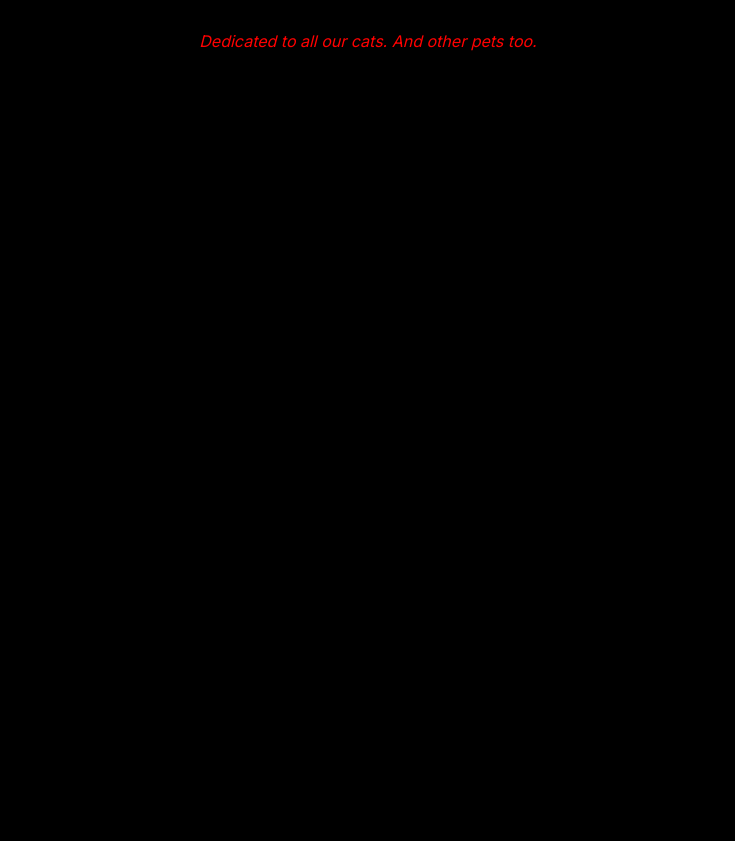
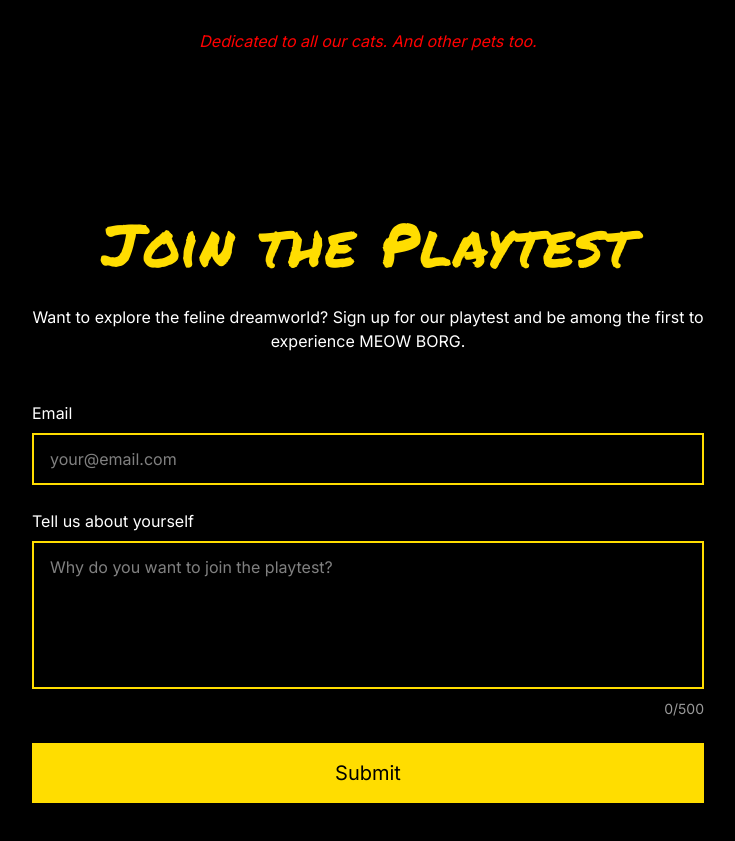
Before and after one commit to Kikimor-rec/meowborg, a Next.js app: page / in a window 1280 px wide. Shown: the part 1680-2521 px from the top of the page, without its empty margins (272-1007 px from the left). Before the commit the page ends 1813 px from the top, so only its background shows below. Built offline with nearby package versions, Linux system fonts and the light colour scheme.

Commit message:
feat: add playtest form UI with client-side validation

```diff
--- a/app/page.tsx
+++ b/app/page.tsx
@@ -1,11 +1,13 @@
 import Hero from '@/components/Hero'
 import About from '@/components/About'
+import PlaytestForm from '@/components/PlaytestForm'
 
 export default function Home() {
   return (
     <main>
       <Hero />
       <About />
+      <PlaytestForm />
     </main>
   )
 }
--- /dev/null
+++ b/components/PlaytestForm.tsx
@@ -0,0 +1,128 @@
+'use client'
+
+import { useState } from 'react'
+
+export default function PlaytestForm() {
+  const [email, setEmail] = useState('')
+  const [message, setMessage] = useState('')
+  const [status, setStatus] = useState<
+    'idle' | 'loading' | 'success' | 'error'
+  >('idle')
+  const [errors, setErrors] = useState({ email: '', message: '' })
+
+  const validateEmail = (email: string): boolean => {
+    const emailRegex = /^[^\s@]+@[^\s@]+\.[^\s@]+$/
+    return emailRegex.test(email)
+  }
+
+  const handleSubmit = async (e: React.FormEvent) => {
+    e.preventDefault()
+
+    // Валидация
+    const newErrors = { email: '', message: '' }
+
+    if (!email) {
+      newErrors.email = 'Email is required'
+    } else if (!validateEmail(email)) {
+      newErrors.email = 'Please enter a valid email'
+    }
+
+    if (!message || message.length < 10) {
+      newErrors.message = 'Message must be at least 10 characters'
+    } else if (message.length > 500) {
+      newErrors.message = 'Message must be less than 500 characters'
+    }
+
+    if (newErrors.email || newErrors.message) {
+      setErrors(newErrors)
+      return
+    }
+
+    setErrors({ email: '', message: '' })
+    setStatus('loading')
+
+    // TODO: Отправка на API (будет в итерации 4-5)
+    setTimeout(() => {
+      console.log('Form data:', { email, message })
+      setStatus('success')
+      setEmail('')
+      setMessage('')
+    }, 1000)
+  }
+
+  return (
+    <section className="min-h-screen bg-meow-black py-20 px-4">
+      <div className="max-w-2xl mx-auto">
+        <h2 className="font-heading text-4xl md:text-6xl text-meow-yellow mb-8 text-center">
+          Join the Playtest
+        </h2>
+
+        <p className="text-meow-white text-center mb-12">
+          Want to explore the feline dreamworld? Sign up for our playtest and
+          be among the first to experience MEOW BORG.
+        </p>
+
+        <form onSubmit={handleSubmit} className="space-y-6">
+          {/* Email */}
+          <div>
+            <label htmlFor="email" className="block text-meow-white mb-2">
+              Email
+            </label>
+            <input
+              type="email"
+              id="email"
+              value={email}
+              onChange={(e) => setEmail(e.target.value)}
+              className="w-full px-4 py-3 bg-meow-black border-2 border-meow-yellow text-meow-white focus:outline-none focus:border-meow-red transition-colors"
+              placeholder="your@email.com"
+              disabled={status === 'loading'}
+            />
+            {errors.email && (
+              <p className="text-meow-red text-sm mt-1">{errors.email}</p>
+            )}
+          </div>
+
+          {/* Message */}
+          <div>
+            <label htmlFor="message" className="block text-meow-white mb-2">
+              Tell us about yourself
+            </label>
+            <textarea
+              id="message"
+              value={message}
+              onChange={(e) => setMessage(e.target.value)}
+              rows={5}
+              className="w-full px-4 py-3 bg-meow-black border-2 border-meow-yellow text-meow-white focus:outline-none focus:border-meow-red transition-colors resize-none"
+              placeholder="Why do you want to join the playtest?"
+              disabled={status === 'loading'}
+            />
+            <div className="flex justify-between mt-1">
+              {errors.message && (
+                <p className="text-meow-red text-sm">{errors.message}</p>
+              )}
+              <p className="text-meow-white/60 text-sm ml-auto">
+                {message.length}/500
+              </p>
+            </div>
+          </div>
+
+          {/* Submit Button */}
+          <button
+            type="submit"
+            disabled={status === 'loading'}
+            className="w-full py-4 bg-meow-yellow text-meow-black font-heading text-xl hover:bg-meow-red hover:text-meow-white transition-colors disabled:opacity-50 disabled:cursor-not-allowed"
+          >
+            {status === 'loading' ? 'Sending...' : 'Submit'}
+          </button>
+
+          {/* Success Message */}
+          {status === 'success' && (
+            <div className="text-center text-meow-yellow text-lg">
+              ✓ Thank you! We&apos;ll contact you soon.
+            </div>
+          )}
+        </form>
+      </div>
+    </section>
+  )
+}
```
Also changed, not shown: doc/tasklist.md (+8 -8 lines).
